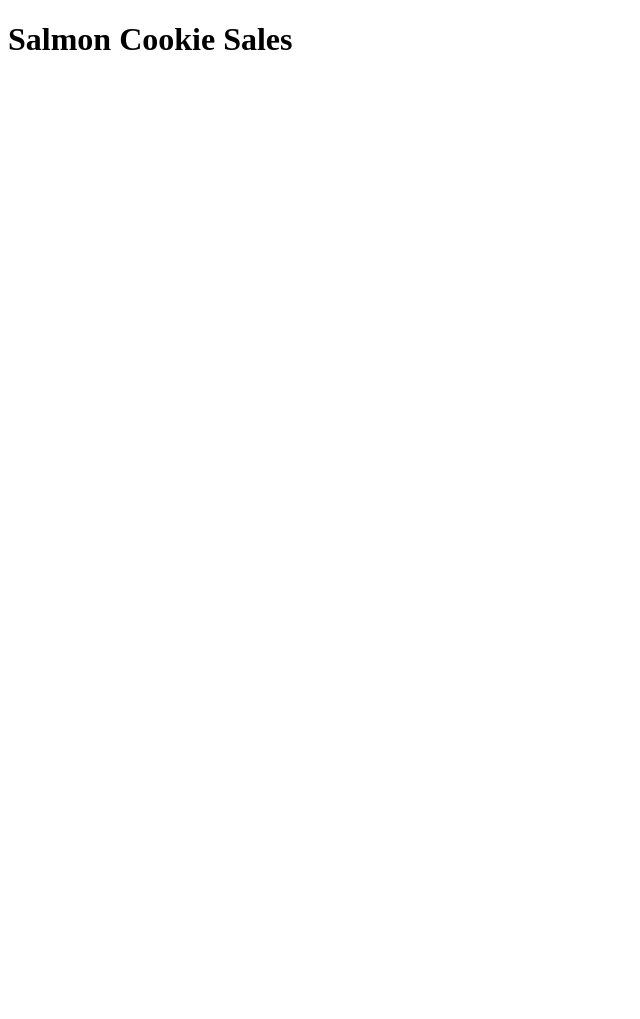
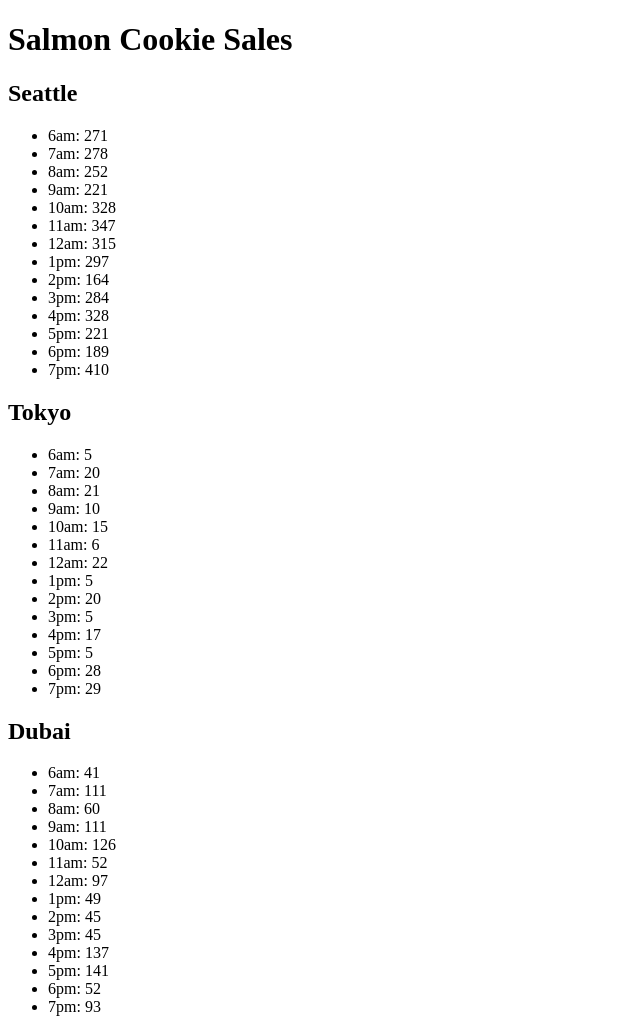
Before and after one commit to jonarmstrong-github/cookie-stand, a plain HTML site: page sales.html in a window 1280 px wide. Shown: the top 1019 px of the page, without its empty margins (0-640 px from the left). Before the commit the page ends 800 px from the top, so only its background shows below. Drawn offline with Linux system fonts and the light colour scheme.

Commit message:
SEPARATED LAB 06 AND LAB 07 SALES PAGES

```diff
--- a/sales.html
+++ b/sales.html
@@ -14,7 +14,7 @@
     <section id="locations">                <!--Section creates a generic standalone section of a document.
                                                 The ID makes it uniquely identifiable to things like app.js.-->
 
-    <script src="js/constructor.js"></script>       <!--commit to memory ASAP-->
+    <script src="js/app.js"></script>       <!--commit to memory ASAP-->
 </body>
 
 </html>
```
